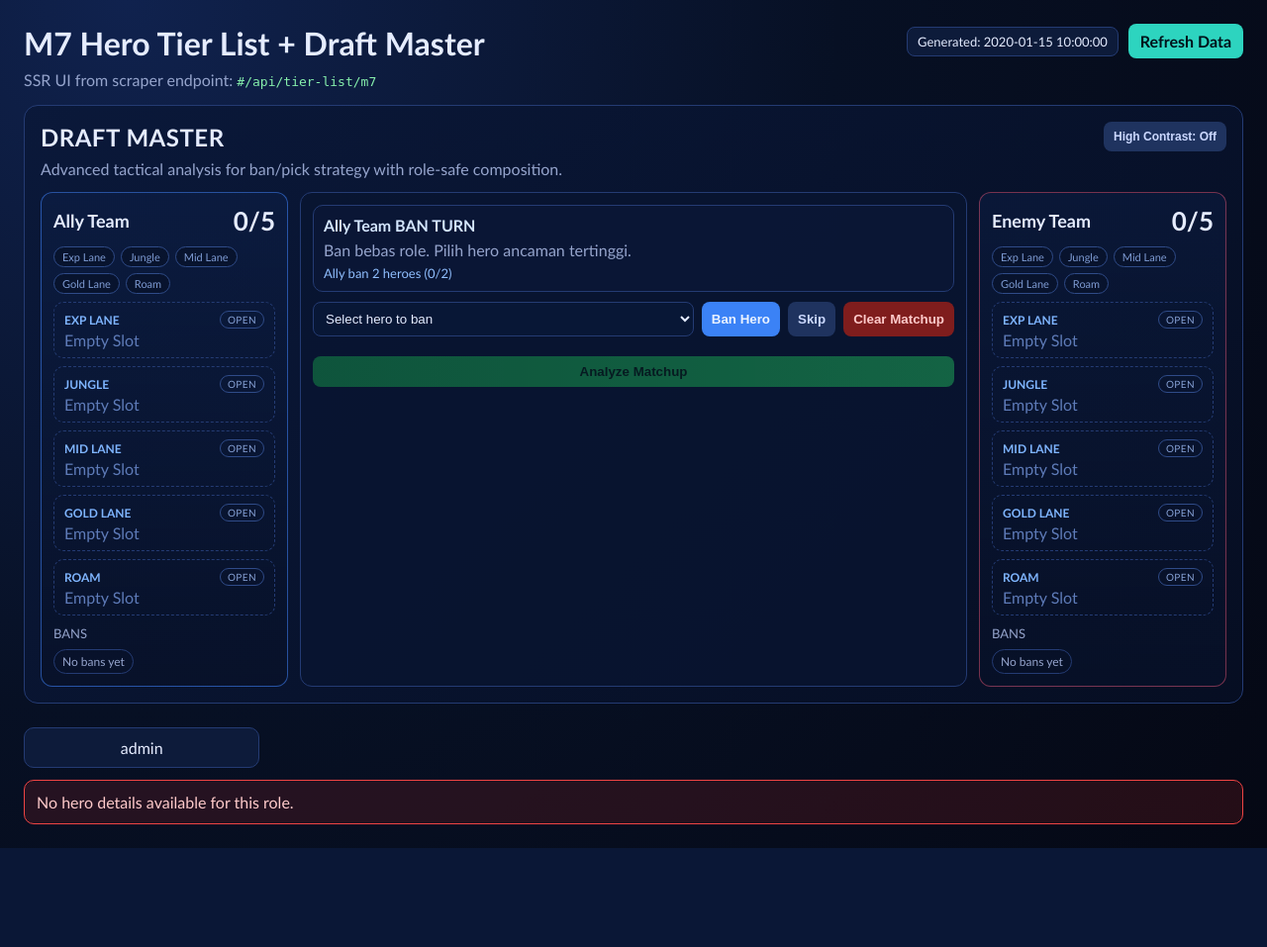
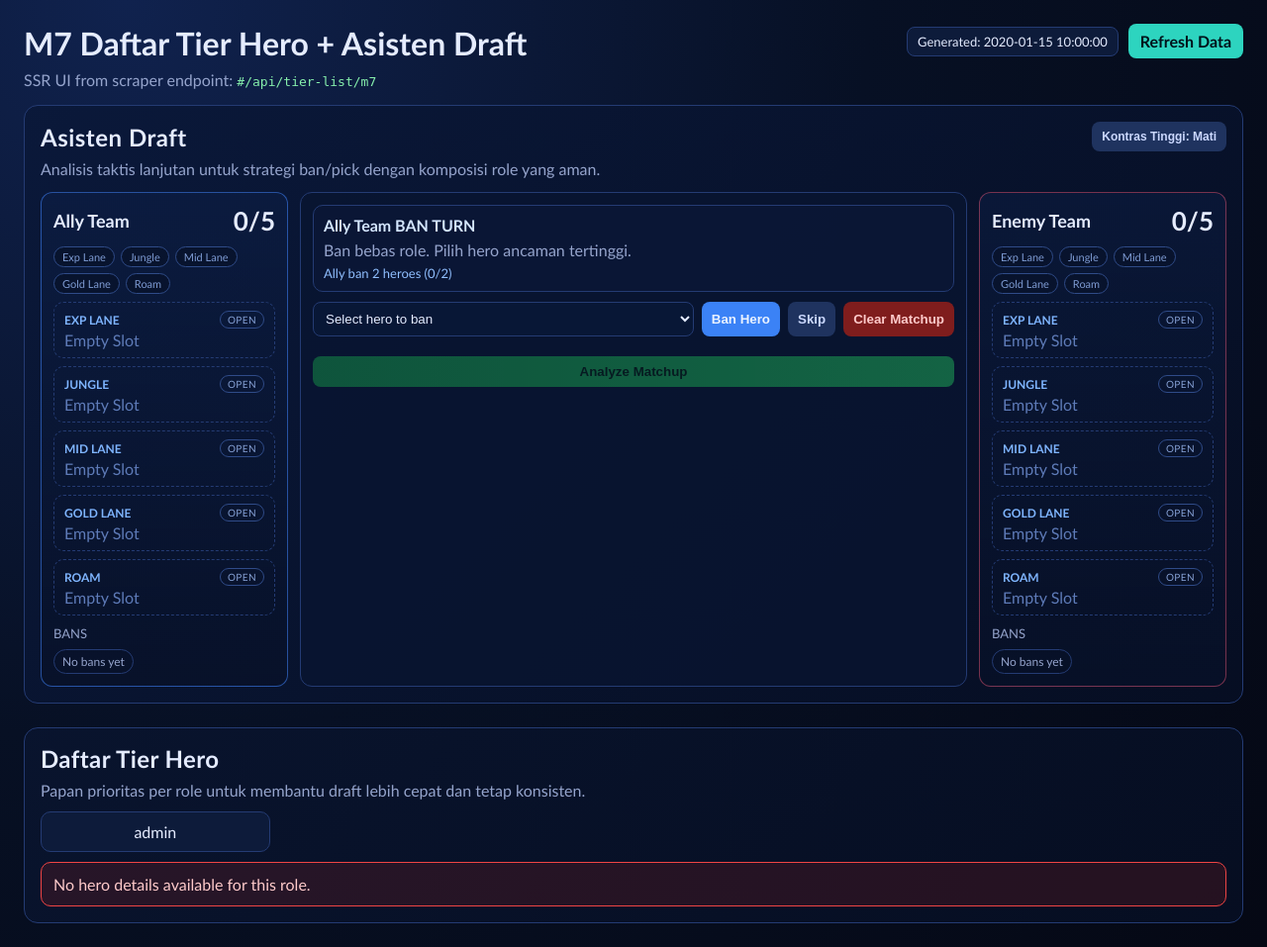
Before and after one commit to hellotrei/liquipedia-scraper-service, a FastAPI app: template apps/tier-ui/app/templates/index.html in a window 1280 px wide. Shown: the whole page at 99% size. Before the commit the page ends 857 px from the top, so only its background shows below. Run offline with FastAPI, Linux system fonts and the light colour scheme; the template is opened without the code that fills it: most values are stand-ins (such as "Sample title", 1, 10 or a date in 2020).

Commit message:
feat(ui): polish tier section UX and Indonesian copy

```diff
--- a/apps/tier-ui/app/static/draft_master.js
+++ b/apps/tier-ui/app/static/draft_master.js
@@ -80,7 +80,7 @@
     if (!el.draftRoot || !el.contrastToggleBtn) return;
     el.draftRoot.classList.toggle("hc", !!enabled);
     el.contrastToggleBtn.setAttribute("aria-pressed", enabled ? "true" : "false");
-    el.contrastToggleBtn.textContent = `High Contrast: ${enabled ? "On" : "Off"}`;
+    el.contrastToggleBtn.textContent = `Kontras Tinggi: ${enabled ? "Nyala" : "Mati"}`;
   }
 
   function initContrastMode() {
--- a/apps/tier-ui/app/static/styles.css
+++ b/apps/tier-ui/app/static/styles.css
@@ -48,11 +48,26 @@
   border-radius: 8px;
   font-weight: 700;
 }
+.tier-master {
+  margin-top: 18px;
+  border: 1px solid var(--line);
+  border-radius: 14px;
+  padding: 16px;
+  background: linear-gradient(135deg, rgba(9, 20, 46, 0.95), rgba(6, 14, 34, 0.95));
+}
+.tier-head h2 {
+  margin: 0;
+  letter-spacing: 0.4px;
+}
+.tier-head p {
+  margin: 8px 0 12px;
+  color: var(--muted);
+}
 .roles {
   display: grid;
   grid-template-columns: repeat(5, minmax(120px, 1fr));
   gap: 10px;
-  margin-bottom: 12px;
+  margin-bottom: 10px;
 }
 .role-tab {
   text-align: center;
@@ -445,9 +460,7 @@
   justify-content: center;
   margin-top: 10px;
 }
-.tier-section {
-  margin-top: 18px;
-}
+.tier-section { margin-top: 0; }
 
 /* Soft high-contrast mode for better readability without eye strain */
 .draft-master.hc {
--- a/apps/tier-ui/app/templates/index.html
+++ b/apps/tier-ui/app/templates/index.html
@@ -2,12 +2,12 @@
 {% block content %}
 <header class="header">
   <div>
-    <h1>M7 Hero Tier List + Draft Master</h1>
+    <h1>M7 Daftar Tier Hero + Asisten Draft</h1>
     <p>SSR UI from scraper endpoint: <code>{{ scraper_base_url }}/api/tier-list/m7</code></p>
   </div>
   <div class="meta">
     <span>Generated: {{ generated_at if generated_at else '-' }}</span>
-    <a class="btn" href="/?role={{ selected_role }}&refresh=true">Refresh Data</a>
+    <a class="btn" href="/?role={{ selected_role }}&refresh=true#hero-tier-list">Refresh Data</a>
   </div>
 </header>
 
@@ -17,12 +17,12 @@
 <section class="draft-master" id="draft-master">
   <div class="draft-head">
     <div class="draft-head-row">
-      <h2>DRAFT MASTER</h2>
+      <h2>Asisten Draft</h2>
       <button id="contrast-toggle-btn" class="btn-muted contrast-btn" type="button" aria-pressed="false">
-        High Contrast: Off
+        Kontras Tinggi: Mati
       </button>
     </div>
-    <p>Advanced tactical analysis for ban/pick strategy with role-safe composition.</p>
+    <p>Analisis taktis lanjutan untuk strategi ban/pick dengan komposisi role yang aman.</p>
   </div>
 
   <div class="draft-grid">
@@ -92,20 +92,20 @@
   </div>
 </section>
 
+<section class="tier-master" id="hero-tier-list">
+  <div class="tier-head">
+    <h2>Daftar Tier Hero</h2>
+    <p>Papan prioritas per role untuk membantu draft lebih cepat dan tetap konsisten.</p>
+  </div>
+
   <section class="tier-section">
     <nav class="roles">
       {% for role in role_order %}
-    <a href="/?role={{ role }}" class="role-tab {% if role == selected_role %}active{% endif %}">
+      <a href="/?role={{ role }}#hero-tier-list" class="role-tab {% if role == selected_role %}active{% endif %}">
         {{ role_labels.get(role, role) }}
       </a>
       {% endfor %}
     </nav>
-
-  <!-- <section class="legend">
-    {% for tier, rule in tier_rules.items() %}
-    <div><strong>{{ tier }}</strong>: {{ rule }}</div>
-    {% endfor %}
-  </section> -->
 
     {% set hero_details = role_data.get('heroDetails', []) %}
     {% if not hero_details %}
@@ -144,8 +144,9 @@
     {% endfor %}
     {% endif %}
   </section>
+</section>
 
 <script id="draft-data" type="application/json">{{ draft_data_json | safe }}</script>
-<script src="/static/draft_master.js?v=20260220f"></script>
+<script src="/static/draft_master.js?v=20260220h"></script>
 {% endif %}
 {% endblock %}
--- a/apps/tier-ui/app/templates/layout.html
+++ b/apps/tier-ui/app/templates/layout.html
@@ -4,7 +4,7 @@
     <meta charset="UTF-8" />
     <meta name="viewport" content="width=device-width, initial-scale=1.0" />
     <title>{{ title if title else "Tier List UI" }}</title>
-    <link rel="stylesheet" href="/static/styles.css?v=20260220f" />
+    <link rel="stylesheet" href="/static/styles.css?v=20260220g" />
   </head>
   <body>
     <main class="container">{% block content %}{% endblock %}</main>
```
Also changed, not shown: other parts of apps/tier-ui/app/static/styles.css (+13 -13 lines). Lines whose indentation alone changed are shown as unchanged.
